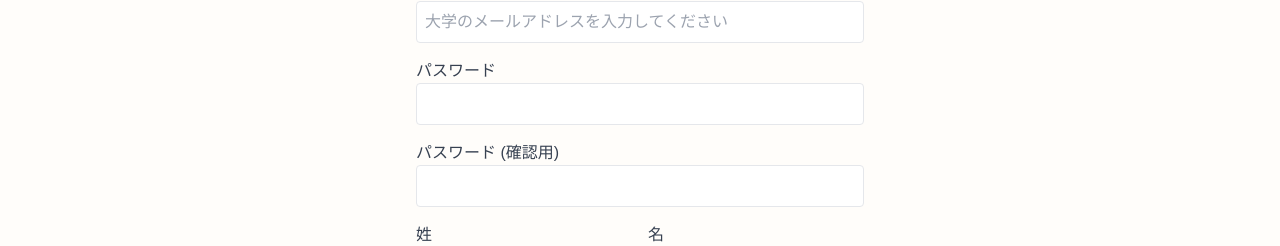
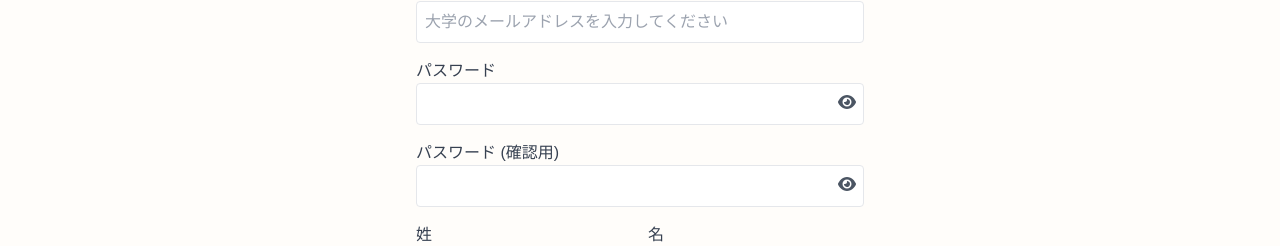
Before and after one commit to Shimon-Kuwahara/TsukuKatsu_enPit, a Next.js app in the folder frontend-user/: page /sign_up in a window 1280 px wide. Shown: the part 208-454 px from the top of the page. Built offline with nearby package versions, Linux system fonts and the light colour scheme.

Commit message:
feat: 入力中のパスワードを確認できるようにした

```diff
--- a/frontend-user/src/app/(authenticated)/sign_up/page.tsx
+++ b/frontend-user/src/app/(authenticated)/sign_up/page.tsx
@@ -1,6 +1,9 @@
 "use client";
 import { useForm } from "react-hook-form";
+import { useState } from "react";
 import { useRouter } from "next/navigation";
+import { FontAwesomeIcon } from "@fortawesome/react-fontawesome";
+import { faEye, faEyeSlash } from "@fortawesome/free-solid-svg-icons";
 import axios from "axios";
 import Cookies from "js-cookie";
 
@@ -22,6 +25,8 @@ type FormData = {
 
 const Signup = () => {
   const router = useRouter();
+  const [showPassword, setShowPassword] = useState(false);
+  const [showPasswordConfirmation, setShowPasswordConfirmation] = useState(false);
   const {
     register,
     handleSubmit,
@@ -98,8 +103,9 @@ const Signup = () => {
 
         <div className="mb-4">
           <label className="block text-gray-700">パスワード</label>
+          <div className="relative">
             <input
-            type="password"
+              type={showPassword ? "text" : "password"}
               {...register("password", {
                 required: "パスワードを入力してください",
                 minLength: {
@@ -109,6 +115,14 @@ const Signup = () => {
               })}
               className="w-full p-2 border rounded"
               />
+              <button
+                type="button"
+                onClick={() => setShowPassword(!showPassword)}
+                className="absolute right-2 top-2 text-gray-600"
+              >
+                <FontAwesomeIcon icon={showPassword ? faEyeSlash : faEye} />
+              </button>
+            </div>
           {errors.password && (
             <span className="text-red-500">
               {errors.password.message as React.ReactNode}
@@ -118,7 +132,9 @@ const Signup = () => {
 
         <div className="mb-4">
           <label className="block text-gray-700">パスワード (確認用)</label>
+          <div className="relative">
             <input
+              type="password"
               {...register("passwordConfirmation", {
                 required: "パスワード (確認用) を入力してください",
                 minLength: {
@@ -130,6 +146,14 @@ const Signup = () => {
               })}
               className="w-full p-2 border rounded"
             />
+            <button
+              type="button"
+              onClick={() => setShowPasswordConfirmation(!showPasswordConfirmation)}
+              className="absolute right-2 top-2 text-gray-600"
+            >
+              <FontAwesomeIcon icon={showPasswordConfirmation ? faEyeSlash : faEye} />
+            </button>
+          </div>
           {errors.passwordConfirmation && (
             <span className="text-red-500">
               {errors.passwordConfirmation.message as React.ReactNode}
```
Lines whose indentation alone changed are shown as unchanged.
